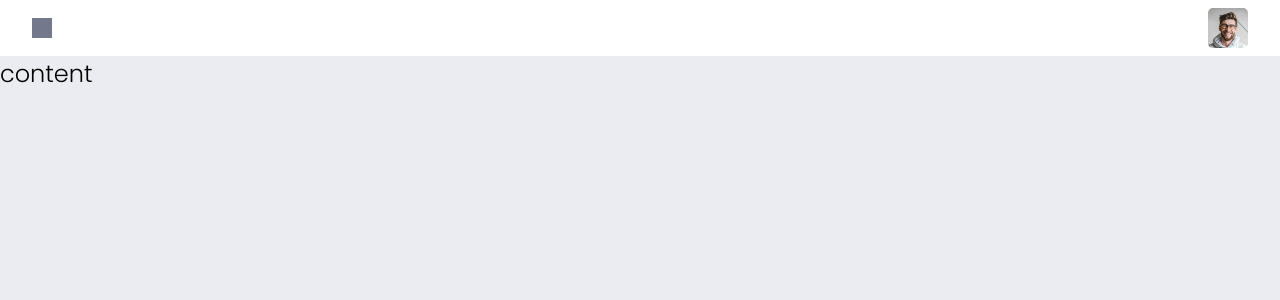
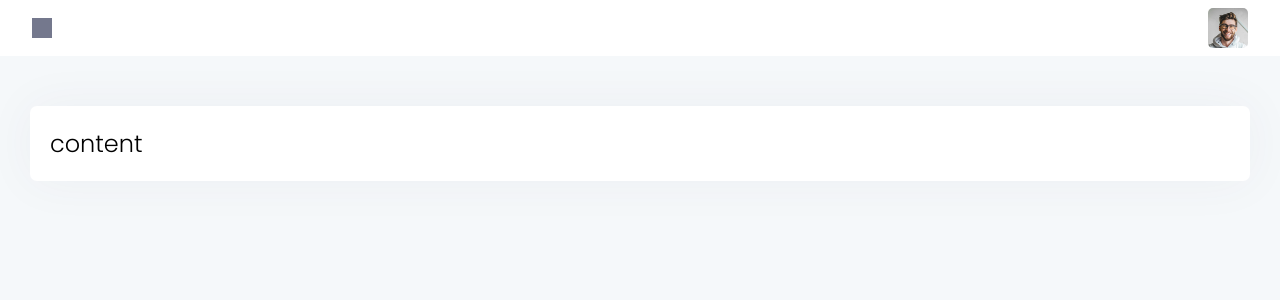
Before and after one commit to cenga93/faq-app, a Vue app in the folder client/: page / in a window 1280 px wide. Shown: the top 300 px of the page. Built offline with nearby package versions, Linux system fonts and the light colour scheme; grey boxes are pictures that could not be loaded.

Commit message:
Added paper mixin

```diff
--- a/client/src/assets/scss/_mixins.scss
+++ b/client/src/assets/scss/_mixins.scss
@@ -1,3 +1,5 @@
+@import './vars';
+
 @mixin flex($display, $justify, $align: $justify) {
      display: $display;
      justify-content: $justify;
@@ -49,7 +51,7 @@
                width: 100%;
                padding: 16px;
                border: none;
-               background-color: $color-brand-7;
+               background-color: $color-brand-17;
                color: $color-brand-8;
                line-height: 1.5;
           }
@@ -107,3 +109,12 @@
      width: $width;
      height: $height;
 }
+
+@mixin paper($bgColor) {
+     width: 100%;
+     max-width: 1300px;
+     padding: 20px;
+     background-color: $bgColor;
+     border-radius: 7px;
+     margin: 0 30px;
+}
--- a/client/src/assets/scss/_vars.scss
+++ b/client/src/assets/scss/_vars.scss
@@ -2,7 +2,7 @@ $color-white: #fff;
 $color-black: #000;
 
 $color-brand-1: #d8d7de;
-$color-brand-2: #ebecf1;
+$color-brand-2: #f5f8fa;
 $color-brand-3: #67666e;
 $color-brand-4: #5867dd;
 $color-brand-5: #384ad7;
@@ -17,3 +17,4 @@ $color-brand-13: #4c4e6f;
 $color-brand-14: #9899ac;
 $color-brand-15: #2a2b3a;
 $color-brand-16: #d0caca;
+$color-brand-17: #ececec;
--- a/client/src/components/ui/Content.vue
+++ b/client/src/components/ui/Content.vue
@@ -14,9 +14,15 @@ export default {
 };
 </script>
 
-<style scoped>
+<style scoped lang="scss">
 .content {
-     width: 100%;
-     height: 100%;
+     display: flex;
+     justify-content: center;
+     margin-top: 50px;
+
+     &__container {
+          @include paper($color-white);
+          box-shadow: 0 0 50px 0 rgb(82 63 105 / 5%);
+     }
 }
 </style>
--- a/client/vue.config.js
+++ b/client/vue.config.js
@@ -4,7 +4,6 @@ module.exports = {
                scss: {
                     additionalData: `
                          @import "~@/assets/scss/_mixins.scss";
-                         @import "~@/assets/scss/_vars.scss";
                     `,
                },
           },
```
